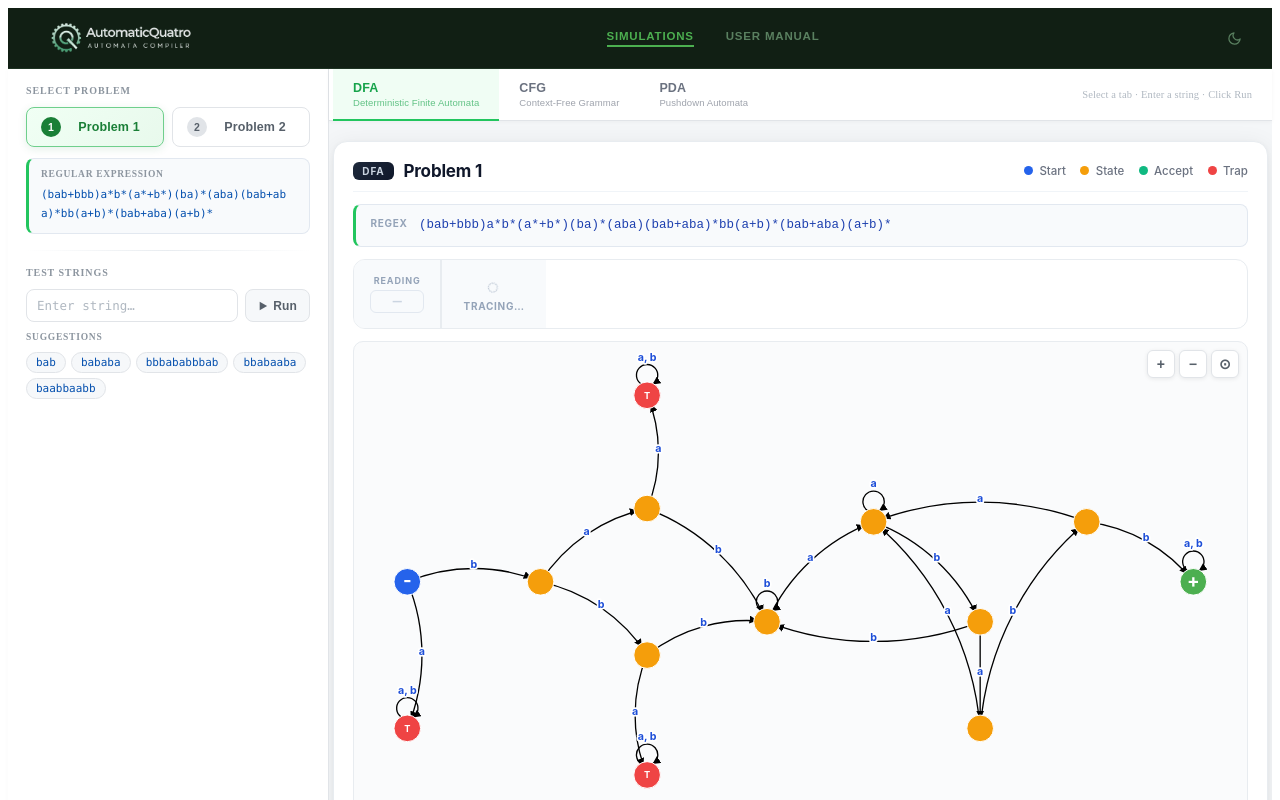
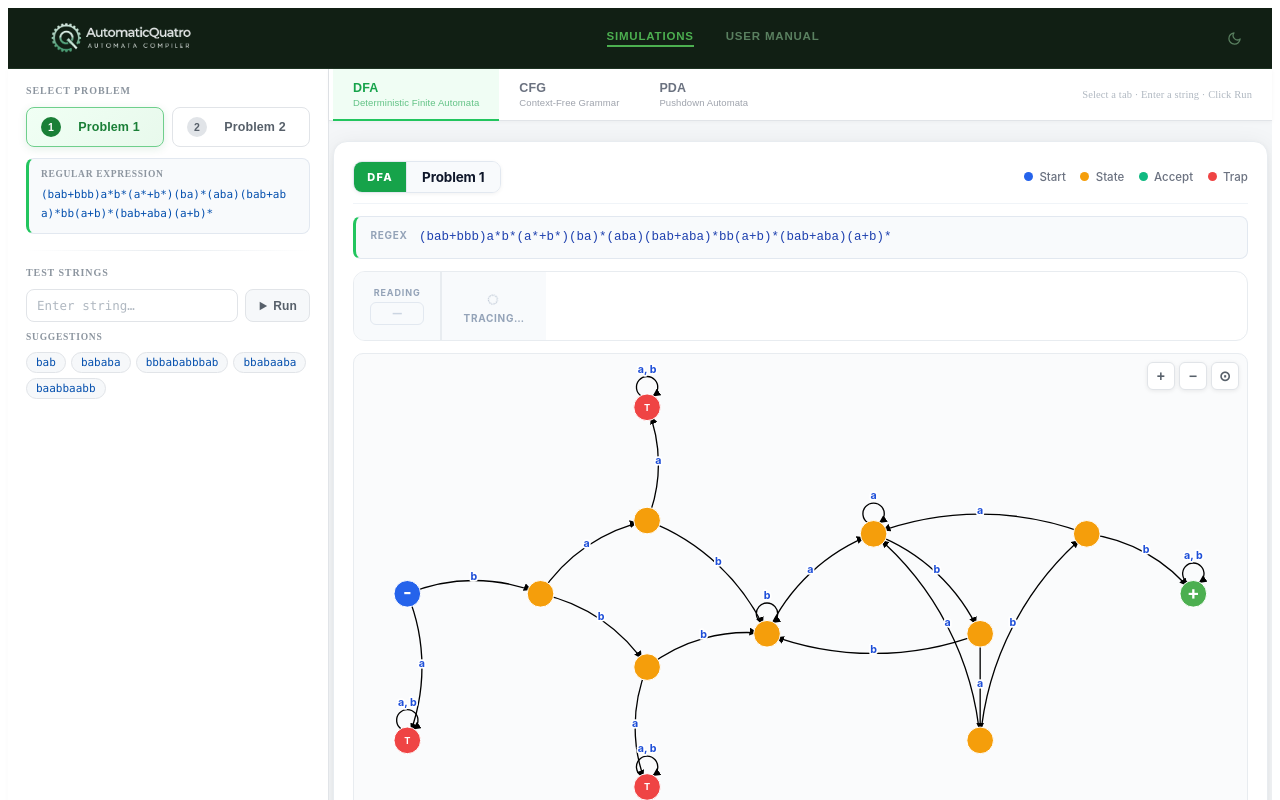
Before and after one commit to gwenndestura/AutomaticQuatro, a Vue app: page / in a window 1280 px wide. Shown: the top 800 px of the page. Built offline with nearby package versions, Linux system fonts and the light colour scheme; the HTML template or start-up script is replaced by a standard one.

Commit message:
UI: uniform two-tone header tag across DFA, CFG, and PDA

```diff
--- a/src/components/CFGVisualization.vue
+++ b/src/components/CFGVisualization.vue
@@ -170,8 +170,10 @@ onMounted(() => { if (props.testString.trim()) runSimulation(false) })
     <!-- Header -->
     <div class="cfg-header">
       <div class="header-left">
-        <span class="badge">CFG</span>
-        <span class="title">Problem {{ problemId }}</span>
+        <div class="header-tag">
+          <span class="tag-type">CFG</span>
+          <span class="tag-prob">Problem {{ problemId }}</span>
+        </div>
       </div>
       <div class="header-right">
         <span class="dot nt-dot"></span><span class="leg">Non-terminal</span>
@@ -290,10 +292,38 @@ onMounted(() => { if (props.testString.trim()) runSimulation(false) })
 
 /* Header */
 .cfg-header { display:flex; align-items:center; justify-content:space-between; flex-wrap:wrap; gap:0.5rem; padding-bottom:10px; border-bottom:1px solid #f0f4f8; }
-.header-left { display:flex; align-items:center; gap:0.6rem; }
-.badge { background:linear-gradient(135deg,#1e293b,#0f172a); color:#cbd5e1; font-size:10px; font-weight:700; letter-spacing:0.1em; padding:3px 9px; border-radius:6px; text-transform:uppercase; }
-.title { font-size:17px; font-weight:700; color:#0f172a; letter-spacing:-0.01em; }
-.header-right { display:flex; align-items:center; gap:0.4rem; }
+.header-left { display:flex; align-items:center; }
+.header-tag {
+  display: inline-flex;
+  align-items: stretch;
+  border-radius: 9px;
+  overflow: hidden;
+  border: 1.5px solid #e2e8f0;
+  box-shadow: 0 1px 4px rgba(0,0,0,0.06);
+}
+.tag-type {
+  background: #16a34a;
+  color: #fff;
+  font-size: 11px;
+  font-weight: 800;
+  letter-spacing: 0.12em;
+  text-transform: uppercase;
+  padding: 7px 13px;
+  display: flex;
+  align-items: center;
+}
+.tag-prob {
+  background: #f8fafc;
+  color: #0f172a;
+  font-size: 13.5px;
+  font-weight: 700;
+  padding: 7px 15px;
+  display: flex;
+  align-items: center;
+  border-left: 1.5px solid #e2e8f0;
+  letter-spacing: -0.01em;
+}
+.header-right { display:flex; align-items:center; gap:0.4rem; flex-wrap:wrap; }
 .dot { width:9px; height:9px; border-radius:50%; display:inline-block; flex-shrink:0; }
 .nt-dot { background:#f59e0b; }
 .t-dot  { background:#10b981; margin-left:0.5rem; }
--- a/src/components/DFAVisualization.vue
+++ b/src/components/DFAVisualization.vue
@@ -500,8 +500,10 @@ onUnmounted(() => {
     <!-- Header -->
     <div class="dfa-header">
       <div class="header-left">
-        <span class="badge">DFA</span>
-        <span class="title">Problem {{ problemId }}</span>
+        <div class="header-tag">
+          <span class="tag-type">DFA</span>
+          <span class="tag-prob">Problem {{ problemId }}</span>
+        </div>
       </div>
       <div class="header-right">
         <span class="dot start-dot"></span><span class="leg">Start</span>
@@ -611,25 +613,35 @@ onUnmounted(() => {
     padding-bottom: 10px;
     border-bottom: 1px solid #f0f4f8;
 }
-.header-left {
+.header-left { display:flex; align-items:center; }
+.header-tag {
+    display: inline-flex;
+    align-items: stretch;
+    border-radius: 9px;
+    overflow: hidden;
+    border: 1.5px solid #e2e8f0;
+    box-shadow: 0 1px 4px rgba(0,0,0,0.06);
+}
+.tag-type {
+    background: #16a34a;
+    color: #fff;
+    font-size: 11px;
+    font-weight: 800;
+    letter-spacing: 0.12em;
+    text-transform: uppercase;
+    padding: 7px 13px;
     display: flex;
     align-items: center;
-    gap: 0.6rem;
 }
-.badge {
-    background: linear-gradient(135deg, #1e293b, #0f172a);
-    color: #cbd5e1;
-    font-size: 10px;
+.tag-prob {
+    background: #f8fafc;
+    color: #0f172a;
+    font-size: 13.5px;
     font-weight: 700;
-    letter-spacing: 0.1em;
-    padding: 3px 9px;
-    border-radius: 6px;
-    text-transform: uppercase;
-}
-.title {
-    font-size: 17px;
-    font-weight: 700;
-    color: #0f172a;
+    padding: 7px 15px;
+    display: flex;
+    align-items: center;
+    border-left: 1.5px solid #e2e8f0;
     letter-spacing: -0.01em;
 }
 .header-right {
--- a/src/components/PDAVisualization.vue
+++ b/src/components/PDAVisualization.vue
@@ -553,8 +553,10 @@ const pdaOnDragEnd = () => { pdaDrag.value = false }
     <!-- Header -->
     <div class="pda-header">
       <div class="header-left">
-        <span class="badge">PDA</span>
-        <span class="title">Problem {{ problemId }}</span>
+        <div class="header-tag">
+          <span class="tag-type">PDA</span>
+          <span class="tag-prob">Problem {{ problemId }}</span>
+        </div>
       </div>
       <div class="header-right">
         <svg width="28" height="20" style="flex-shrink:0;vertical-align:middle">
@@ -751,18 +753,37 @@ const pdaOnDragEnd = () => { pdaDrag.value = false }
   padding-bottom: 10px;
   border-bottom: 1px solid #f0f4f8;
 }
-.header-left { display:flex; align-items:center; gap:0.6rem; }
-.badge {
-  background: linear-gradient(135deg, #1e293b, #0f172a);
-  color: #cbd5e1;
-  font-size: 10px;
+.header-left { display:flex; align-items:center; }
+.header-tag {
+  display: inline-flex;
+  align-items: stretch;
+  border-radius: 9px;
+  overflow: hidden;
+  border: 1.5px solid #e2e8f0;
+  box-shadow: 0 1px 4px rgba(0,0,0,0.06);
+}
+.tag-type {
+  background: #16a34a;
+  color: #fff;
+  font-size: 11px;
+  font-weight: 800;
+  letter-spacing: 0.12em;
+  text-transform: uppercase;
+  padding: 7px 13px;
+  display: flex;
+  align-items: center;
+}
+.tag-prob {
+  background: #f8fafc;
+  color: #0f172a;
+  font-size: 13.5px;
   font-weight: 700;
-  letter-spacing: 0.1em;
-  padding: 3px 9px;
-  border-radius: 6px;
-  text-transform: uppercase;
+  padding: 7px 15px;
+  display: flex;
+  align-items: center;
+  border-left: 1.5px solid #e2e8f0;
+  letter-spacing: -0.01em;
 }
-.title { font-size:17px; font-weight:700; color:#0f172a; letter-spacing:-0.01em; }
 .header-right { display:flex; align-items:center; gap:0.35rem; flex-wrap:wrap; }
 .leg { font-size:11.5px; color:#6b7280; font-weight:500; }
 
```
